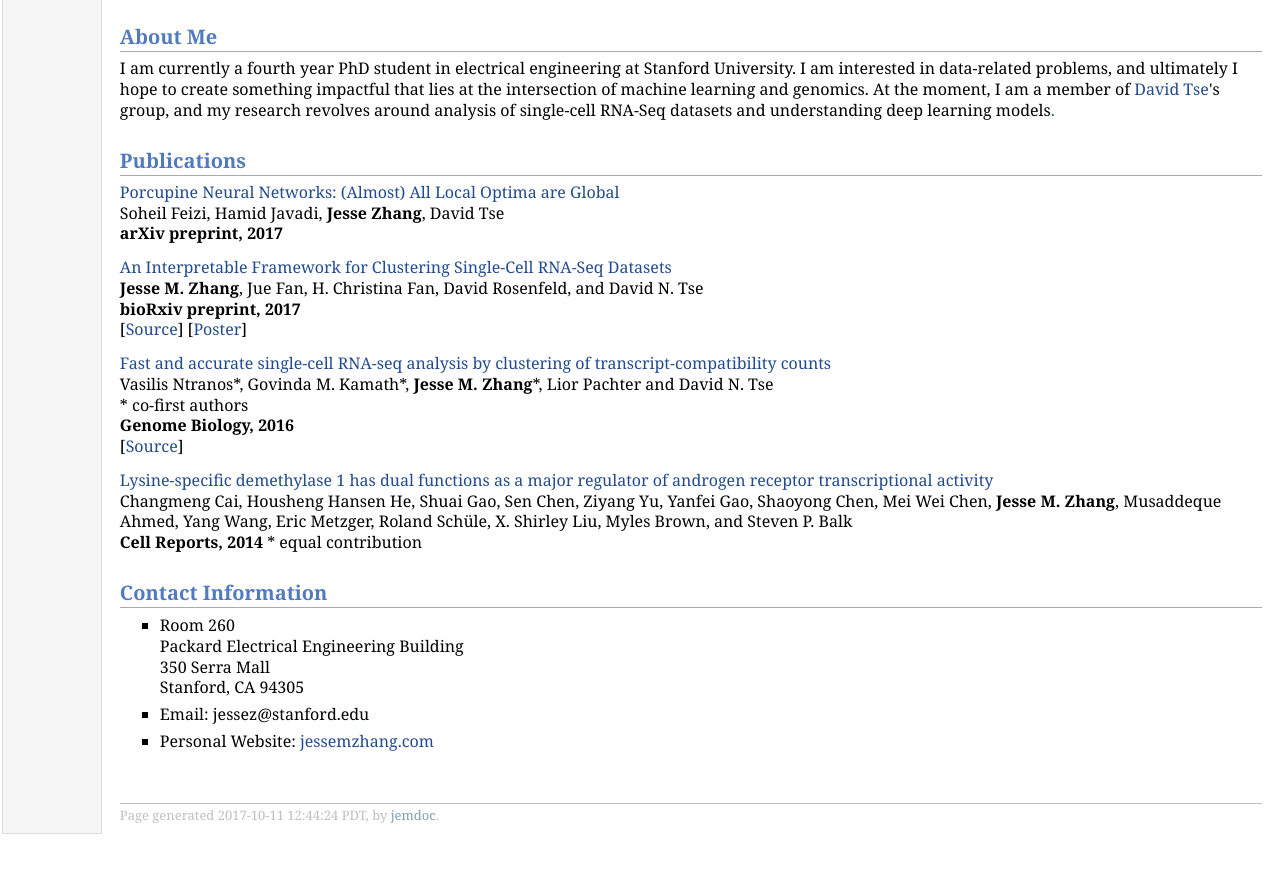
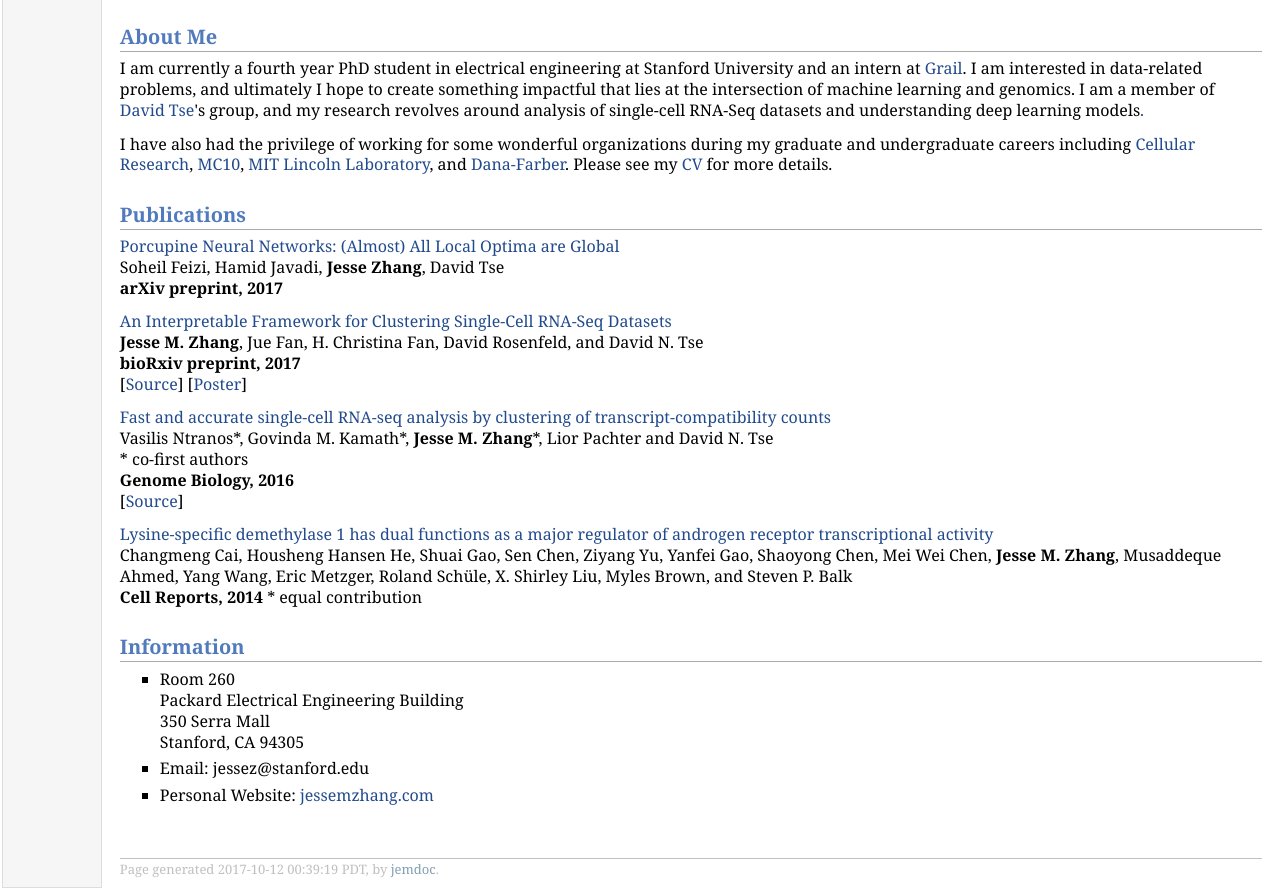
Before and after one commit to jessemzhang/jemdoc_website, a plain HTML site: page index.html in a window 1280 px wide. Shown: the part 386-1275 px from the top of the page. Before the commit the page ends 1230 px from the top, so only its background shows below. Drawn offline with Linux system fonts and the light colour scheme.

Commit message:
added places where ive worked

```diff
--- a/index.html
+++ b/index.html
@@ -29,7 +29,8 @@ Research Interests: Machine Learning + Genomics<br />
 [<a href="https://www.linkedin.com/in/jessemzhang">LinkedIn</a>]</p>
 </td></tr></table>
 <h2>About Me</h2>
-<p>I am currently a fourth year PhD student in electrical engineering at Stanford University. I am interested in data-related problems, and ultimately I hope to create something impactful that lies at the intersection of machine learning and genomics. At the moment, I am a member of <a href="https://web.stanford.edu/~dntse/">David Tse</a>'s group, and my research revolves around analysis of single-cell RNA-Seq datasets and understanding deep learning models<a href="https://jenn.world">.</a></p>
+<p>I am currently a fourth year PhD student in electrical engineering at Stanford University and an intern at <a href="https://grail.com/">Grail</a>. I am interested in data-related problems, and ultimately I hope to create something impactful that lies at the intersection of machine learning and genomics. I am a member of <a href="https://web.stanford.edu/~dntse/">David Tse</a>'s group, and my research revolves around analysis of single-cell RNA-Seq datasets and understanding deep learning models<a href="https://jenn.world">.</a></p>
+<p>I have also had the privilege of working for some wonderful organizations during my graduate and undergraduate careers including <a href="http://www.bd.com/en-us/offerings/capabilities/genomics">Cellular Research</a>, <a href="https://www.mc10inc.com/">MC10</a>, <a href="https://ll.mit.edu/">MIT Lincoln Laboratory</a>, and <a href="http://www.dana-farber.org/">Dana-Farber</a>. Please see my <a href="http://stanford.edu/~jessez/Jesse_Zhang_CV.pdf">CV</a> for more details.</p>
 <h2>Publications</h2>
 <p><a href="https://arxiv.org/abs/1710.02196">Porcupine Neural Networks: (Almost) All Local Optima are Global</a><br />
 Soheil Feizi, Hamid Javadi, <b>Jesse Zhang</b>, David Tse<br />
@@ -49,7 +50,7 @@ Vasilis Ntranos*, Govinda M. Kamath*, <b>Jesse M. Zhang</b>*, Lior Pachter and D
 Changmeng Cai, Housheng Hansen He, Shuai Gao, Sen Chen, Ziyang Yu, Yanfei Gao, Shaoyong Chen, Mei Wei Chen, <b>Jesse M. Zhang</b>, Musaddeque Ahmed, Yang Wang, Eric Metzger, Roland Schüle, X. Shirley Liu, Myles Brown, and Steven P. Balk<br />
 <b>Cell Reports, 2014</b>
 * equal contribution</p>
-<h2>Contact Information</h2>
+<h2>Information</h2>
 <ul>
 <li><p>Room 260<br />Packard Electrical Engineering Building<br />350 Serra Mall<br />Stanford, CA 94305</p>
 </li>
@@ -60,7 +61,7 @@ Changmeng Cai, Housheng Hansen He, Shuai Gao, Sen Chen, Ziyang Yu, Yanfei Gao, S
 </ul>
 <div id="footer">
 <div id="footer-text">
-Page generated 2017-10-11 12:44:24 PDT, by <a href="http://jemdoc.jaboc.net/">jemdoc</a>.
+Page generated 2017-10-12 00:39:19 PDT, by <a href="http://jemdoc.jaboc.net/">jemdoc</a>.
 </div>
 </div>
 </td>
```
Also changed, not shown: 1 other file.
